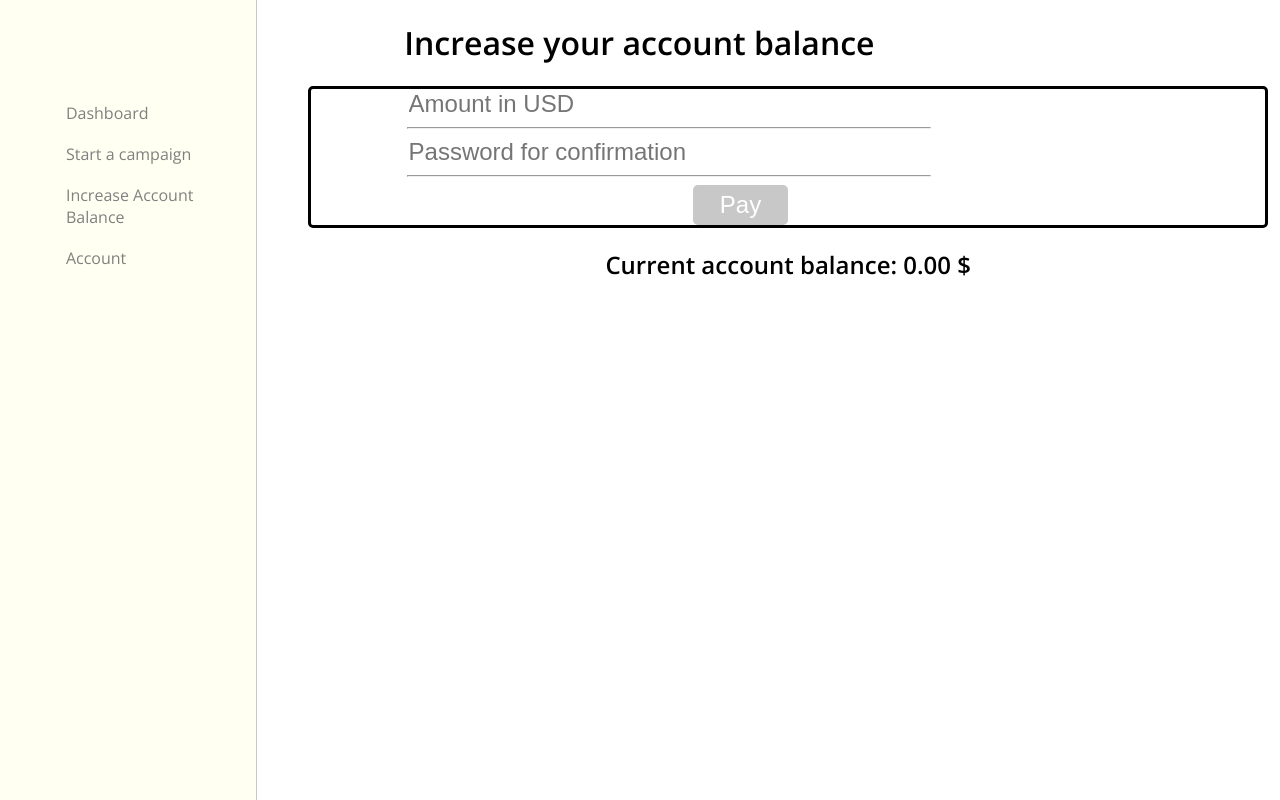
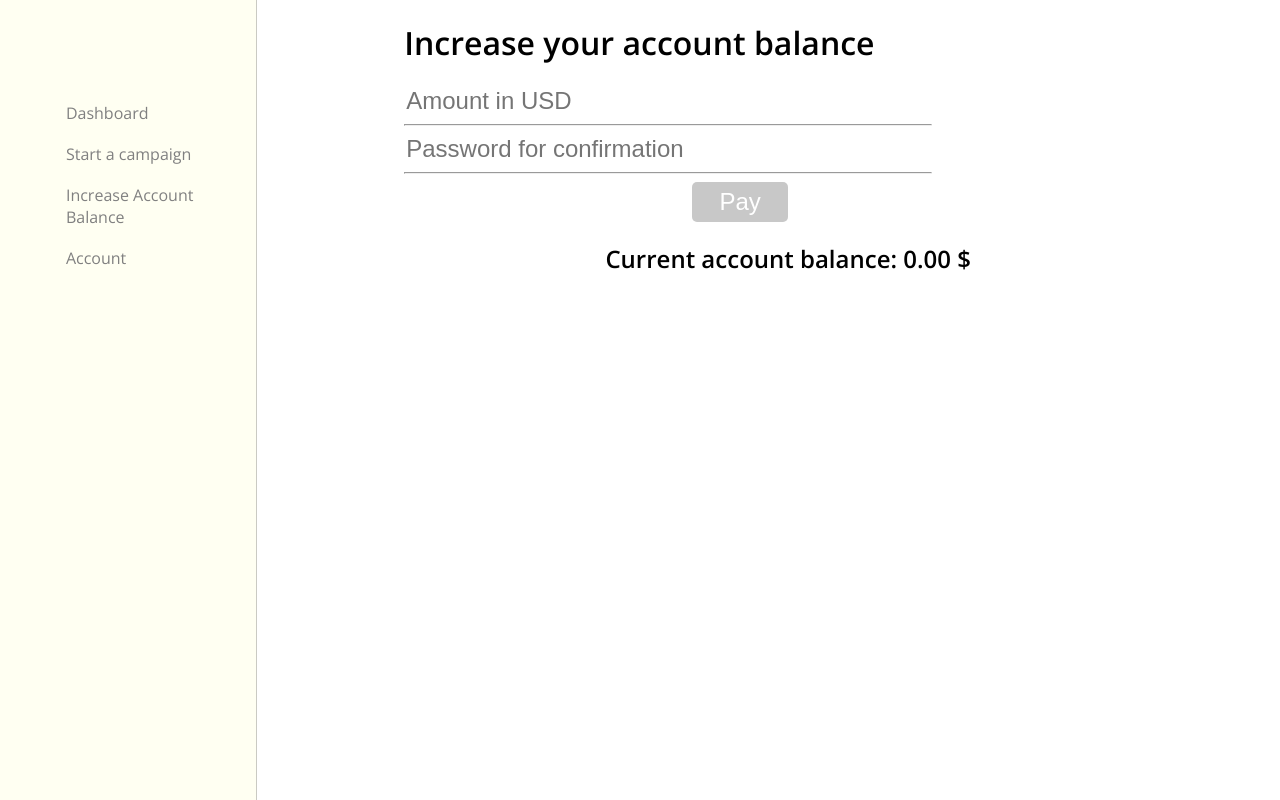
Before and after one commit to omrozh/inads, a Flask app: template templates/loadmoney.html in a window 1280 px wide. Run offline with Flask 2, Linux system fonts and the light colour scheme; the template is opened without the code that fills it, so the values that code supplies are empty.

Commit message:
new commit

```diff
--- a/templates/loadmoney.html
+++ b/templates/loadmoney.html
@@ -31,7 +31,7 @@
     </div>
     <div style="float: left; width: 75%; margin-left: 4%">
         <h1 style="margin-left: 10%">Increase your account balance</h1>
-        <form method=post enctype=multipart/form-data style="border-style: solid; border-radius: 5px; border-color: black;">
+        <form method=post enctype=multipart/form-data>
             <input style="margin-left: 10%; margin-right:35%; width: 55%" class="mainForm" type=number name=amount placeholder="Amount in USD" pattern="[0-9]">
             <hr style="margin-left: 10%; margin-right:35%">
             <input style="margin-left: 10%; margin-right:35%; width: 55%"  class="mainForm" type=password name=password placeholder="Password for confirmation">
```
